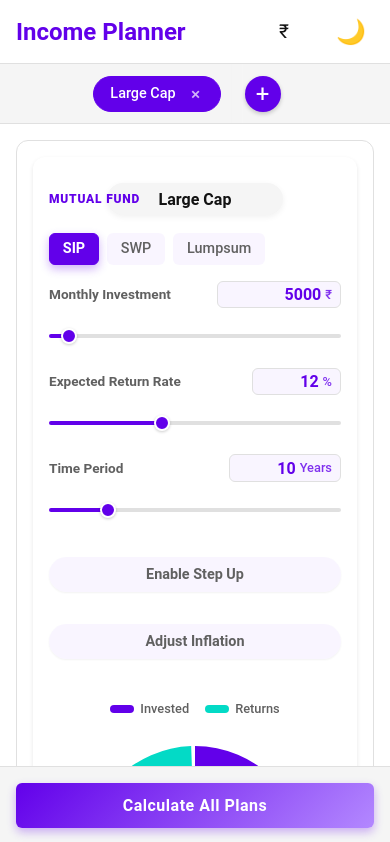
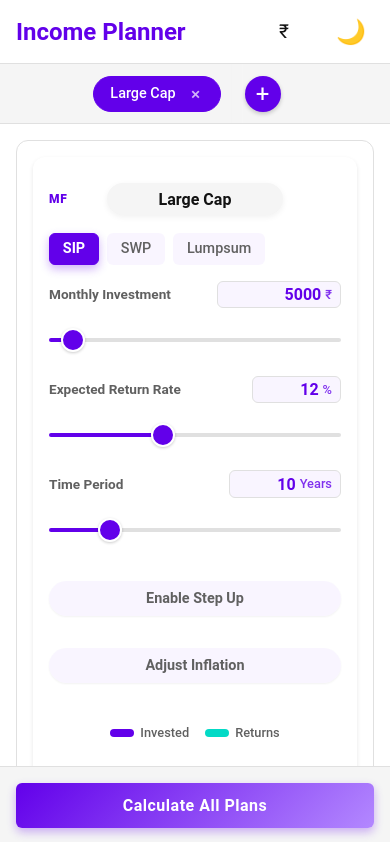
Before and after one commit to Divyansh2134/SumWealth, a React (Vite) app: page / in a window 390 px wide. Shown: the top 842 px of the page. Built offline with nearby package versions, Linux system fonts and the light colour scheme.

Commit message:
Touch events for mobile safari, smooth dragger,

```diff
--- a/src/components/Inputs.tsx
+++ b/src/components/Inputs.tsx
@@ -84,6 +84,10 @@ export const ToggleGroup: React.FC<ToggleGroupProps> = ({ label, value, onChange
                     type="button"
                     className={`toggle-group-item ${value === option.value ? 'active' : ''}`}
                     onClick={() => onChange(option.value)}
+                    onTouchEnd={(e) => {
+                        e.preventDefault();
+                        onChange(option.value);
+                    }}
                 >
                     {option.label}
                 </button>
--- a/src/components/SliderInput.tsx
+++ b/src/components/SliderInput.tsx
@@ -26,6 +26,7 @@ export const SliderInput: React.FC<SliderInputProps> = ({
   variant = 'default',
 }) => {
   const handleSliderChange = (e: ChangeEvent<HTMLInputElement>) => {
+    hasChangedRef.current = true;
     onChange(Number(e.target.value));
   };
 
@@ -34,6 +35,11 @@ export const SliderInput: React.FC<SliderInputProps> = ({
   };
 
   const percentage = ((value - min) / (max - min)) * 100;
+
+  const inputRef = React.useRef<HTMLInputElement>(null);
+  const isDraggingRef = React.useRef(false);
+  const hasChangedRef = React.useRef(false);
+  const touchStartPosRef = React.useRef({ x: 0, y: 0 });
 
   return (
     <div className={`form-group slider-group ${variant}`}>
@@ -52,7 +58,14 @@ export const SliderInput: React.FC<SliderInputProps> = ({
         </div>
       </div>
       <div className="slider-track-wrapper">
+        <div
+          className="visual-track"
+          style={{
+            background: `linear-gradient(to right, var(--primary-color) ${percentage}%, #e0e0e0 ${percentage}%)`
+          }}
+        />
         <input
+          ref={inputRef}
           type="range"
           className="form-range"
           min={min}
@@ -60,8 +73,41 @@ export const SliderInput: React.FC<SliderInputProps> = ({
           step={step}
           value={value}
           onChange={handleSliderChange}
-          style={{
-            background: `linear-gradient(to right, var(--primary-color) ${percentage}%, #e0e0e0 ${percentage}%)`
+          onTouchStart={(e) => {
+             isDraggingRef.current = false;
+             hasChangedRef.current = false;
+             touchStartPosRef.current = {
+                x: e.touches[0].clientX,
+                y: e.touches[0].clientY
+             };
+          }}
+          onTouchMove={(e) => {
+             const touch = e.touches[0];
+             const moveX = Math.abs(touch.clientX - touchStartPosRef.current.x);
+             const moveY = Math.abs(touch.clientY - touchStartPosRef.current.y);
+
+             if (moveX > 5 || moveY > 5) {
+                isDraggingRef.current = true;
+             }
+          }}
+          onTouchEnd={(e) => {
+            const touch = e.changedTouches[0];
+            const moveX = Math.abs(touch.clientX - touchStartPosRef.current.x);
+            const moveY = Math.abs(touch.clientY - touchStartPosRef.current.y);
+            const wasDrag = isDraggingRef.current || (moveX > 5 || moveY > 5);
+
+            if (!wasDrag && !hasChangedRef.current && inputRef.current) {
+               const rect = inputRef.current.getBoundingClientRect();
+               const touchX = touch.clientX - rect.left;
+               const percent = Math.min(Math.max(touchX / rect.width, 0), 1);
+               const newValue = Math.round((min + percent * (max - min)) / step) * step;
+
+               const clampedValue = Math.min(Math.max(newValue, min), max);
+
+               if (Math.abs(clampedValue - value) > step / 10) {
+                  onChange(clampedValue);
+               }
+            }
           }}
         />
       </div>
--- a/src/context/CalculatorContext.tsx
+++ b/src/context/CalculatorContext.tsx
@@ -35,7 +35,7 @@ const initialState = {
             id: 'default-sip',
             type: 'SIP',
             name: 'Large Cap',
-            assetClass: 'Mutual Fund',
+            assetClass: 'MF',
             createdAt: new Date().toISOString(),
             monthlyAmount: 5000,
             durationYears: 10,
--- a/src/features/calculators/forms/LumpsumForm.tsx
+++ b/src/features/calculators/forms/LumpsumForm.tsx
@@ -82,7 +82,7 @@ export const LumpsumForm: React.FC<LumpsumFormProps> = ({ initialData, onSubmit,
           onChange={(val) => handleChange('lumpSumAmount', val)}
           min={5000}
           max={10000000}
-          step={5000}
+          step={100}
           unit={currency.symbol}
           error={errors.lumpSumAmount}
         />
--- a/src/features/calculators/forms/SIPForm.tsx
+++ b/src/features/calculators/forms/SIPForm.tsx
@@ -92,7 +92,7 @@ export const SIPForm: React.FC<SIPFormProps> = ({ initialData, onSubmit, onCance
           onChange={(val) => handleChange('monthlyAmount', val)}
           min={500}
           max={100000}
-          step={500}
+          step={100}
           unit={currency.symbol}
           error={errors.monthlyAmount}
         />
--- a/src/features/calculators/forms/SWPForm.tsx
+++ b/src/features/calculators/forms/SWPForm.tsx
@@ -89,7 +89,7 @@ export const SWPForm: React.FC<SWPFormProps> = ({ initialData, onSubmit, onCance
           onChange={(val) => handleChange('lumpSumAmount', val)}
           min={10000}
           max={10000000}
-          step={10000}
+          step={100}
           unit={currency.symbol}
           error={errors.lumpSumAmount}
         />
@@ -101,7 +101,7 @@ export const SWPForm: React.FC<SWPFormProps> = ({ initialData, onSubmit, onCance
             onChange={(val) => handleChange('withdrawalAmount', val)}
             min={500}
             max={100000}
-            step={500}
+            step={100}
             unit={currency.symbol}
             error={errors.withdrawalAmount}
           />
@@ -122,7 +122,7 @@ export const SWPForm: React.FC<SWPFormProps> = ({ initialData, onSubmit, onCance
           onChange={(val) => handleChange('expectedRatePercent', val)}
           min={1}
           max={30}
-          step={0.5}
+          step={0.1}
           unit="%"
           error={errors.expectedRatePercent}
         />
--- a/src/styles/CalculatorEditor.css
+++ b/src/styles/CalculatorEditor.css
@@ -125,10 +125,13 @@
     font-size: 0.9rem;
     transition: all 0.2s;
     border: 1px solid transparent;
+    touch-action: manipulation;
 }
 
+@media (hover: hover) {
     .editor-category-tab:hover {
         background-color: rgba(98, 0, 234, 0.05);
+    }
 }
 
 .editor-category-tab.active {
@@ -188,13 +191,16 @@
     white-space: nowrap;
     box-shadow: 0 1px 2px rgba(0, 0, 0, 0.05);
     /* Subtle shadow for depth */
+    touch-action: manipulation;
 }
 
+@media (hover: hover) {
     .pill-switch:hover {
         background-color: rgba(98, 0, 234, 0.1);
         /* Darker purple on hover */
         color: var(--primary-color);
         transform: translateY(-1px);
+    }
 }
 
 .pill-switch.active {
--- a/src/styles/Inputs.css
+++ b/src/styles/Inputs.css
@@ -207,24 +207,43 @@
 
 .slider-track-wrapper {
     position: relative;
-    height: 24px;
-    /* Reduced from 30px */
+    height: 32px;
+    /* Increased for better hit area */
     display: flex;
     align-items: center;
+    cursor: pointer;
 }
+
+.visual-track {
+    position: absolute;
+    top: 50%;
+    transform: translateY(-50%);
+    width: 100%;
+    height: 4px;
+    border-radius: 3px;
+    background: #e0e0e0;
+    /* Fallback */
+    pointer-events: none;
+    z-index: 1;
+
+}
+
 
 .form-range {
     -webkit-appearance: none;
     appearance: none;
+    position: absolute;
     width: 100%;
-    height: 4px;
-    /* Reduced from 6px */
-    border-radius: 3px;
-    background: #e0e0e0;
-    outline: none;
+    height: 100%;
+    /* Full height of wrapper (32px) */
+    background: transparent;
+    /* Make invisible but clickable */
+    z-index: 2;
+    cursor: pointer;
+    margin: 0;
     padding: 0;
-    margin: 0;
-    transition: background 0.2s;
+    touch-action: none;
+    -webkit-tap-highlight-color: transparent;
 }
 
 /* No dark theme block needed */
@@ -232,10 +251,10 @@
 .form-range::-webkit-slider-thumb {
     -webkit-appearance: none;
     appearance: none;
-    width: 16px;
-    /* Reduced from 20px */
-    height: 16px;
-    /* Reduced from 20px */
+    width: 24px;
+    /* Increased from 16px */
+    height: 24px;
+    /* Increased from 16px */
     border-radius: 50%;
     background: var(--primary-color);
     border: 2px solid white;
@@ -243,20 +262,27 @@
     box-shadow: 0 1px 3px rgba(0, 0, 0, 0.2);
     transition: transform 0.1s, box-shadow 0.1s;
     margin-top: 0px;
+    z-index: 3;
+    position: relative;
+    /* Ensure visibility despite opacity:0 on parent */
+    /* Wait, if parent is opacity 0, thumb is also 0. We need background: transparent on input, not opacity 0 */
+
     /* Centering fix if needed, usually auto */
 }
 
+@media (hover: hover) {
     .form-range::-webkit-slider-thumb:hover {
         transform: scale(1.2);
         box-shadow: 0 0 0 4px rgba(98, 0, 234, 0.1);
     }
+}
 
 /* Firefox Support */
 .form-range::-moz-range-thumb {
-    width: 16px;
-    /* Reduced */
-    height: 16px;
-    /* Reduced */
+    width: 24px;
+    /* Increased */
+    height: 24px;
+    /* Increased */
     border-radius: 50%;
     background: var(--primary-color);
     border: 2px solid white;
@@ -265,9 +291,11 @@
     transition: transform 0.1s;
 }
 
+@media (hover: hover) {
     .form-range::-moz-range-thumb:hover {
         transform: scale(1.2);
         box-shadow: 0 0 0 4px rgba(98, 0, 234, 0.1);
+    }
 }
 
 [data-theme='dark'] .slider-input-wrapper {
@@ -306,6 +334,8 @@
     text-align: center;
     white-space: nowrap;
     /* Prevent wrap */
+    touch-action: manipulation;
+    -webkit-tap-highlight-color: transparent;
 }
 
 .toggle-group-item:hover {
```
Also changed, not shown: src/features/calculators/CalculatorEditor.tsx (+12 -0 lines). Lines whose indentation alone changed are shown as unchanged.
